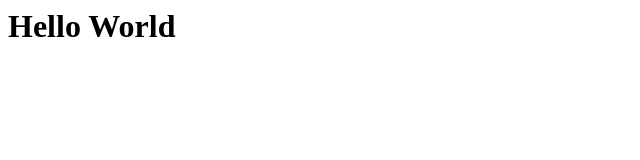
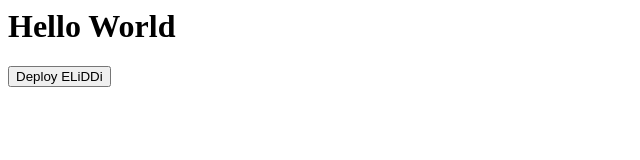
Before and after one commit to CentreforTimeUseResearch/ELiDDI_deployer, a plain HTML site: page index.html in a window 1280 px wide. Shown: the whole page, without its empty margins (0-640 px from the left). Drawn offline with Linux system fonts and the light colour scheme.

Commit message:
add button with test javascript

```diff
--- a/index.html
+++ b/index.html
@@ -1 +1,22 @@
+<html>
+<head></head>
+<body>
+
 <h1>Hello World</h1>
+
+
+<button onclick="deploy_eliddi()">Deploy ELiDDi</button>
+
+<script>
+function deploy_eliddi() {
+    alert(`ok I'm deploying eliddi!`)
+}
+
+
+</script>
+
+</body>
+
+
+
+</html>
```
